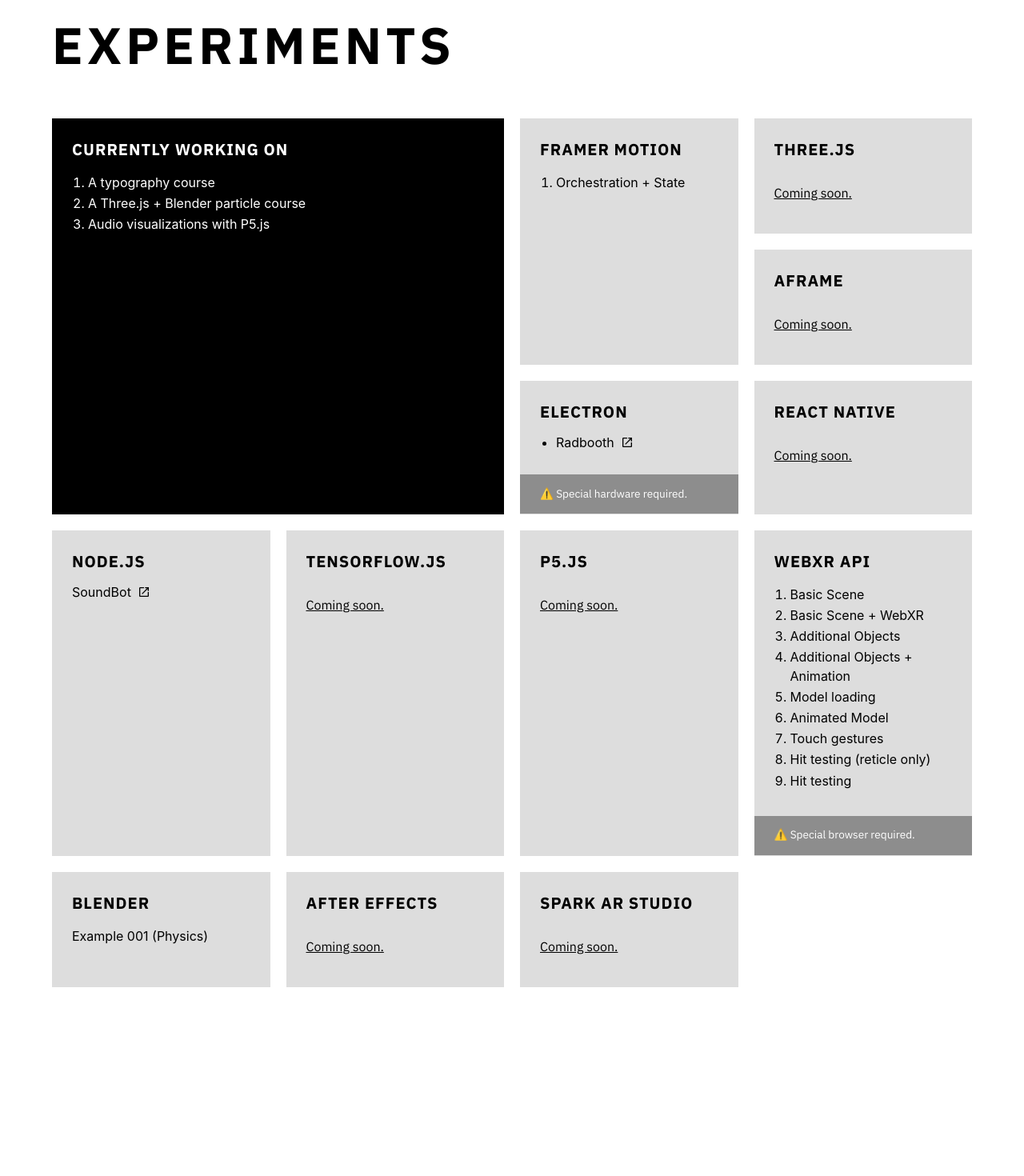
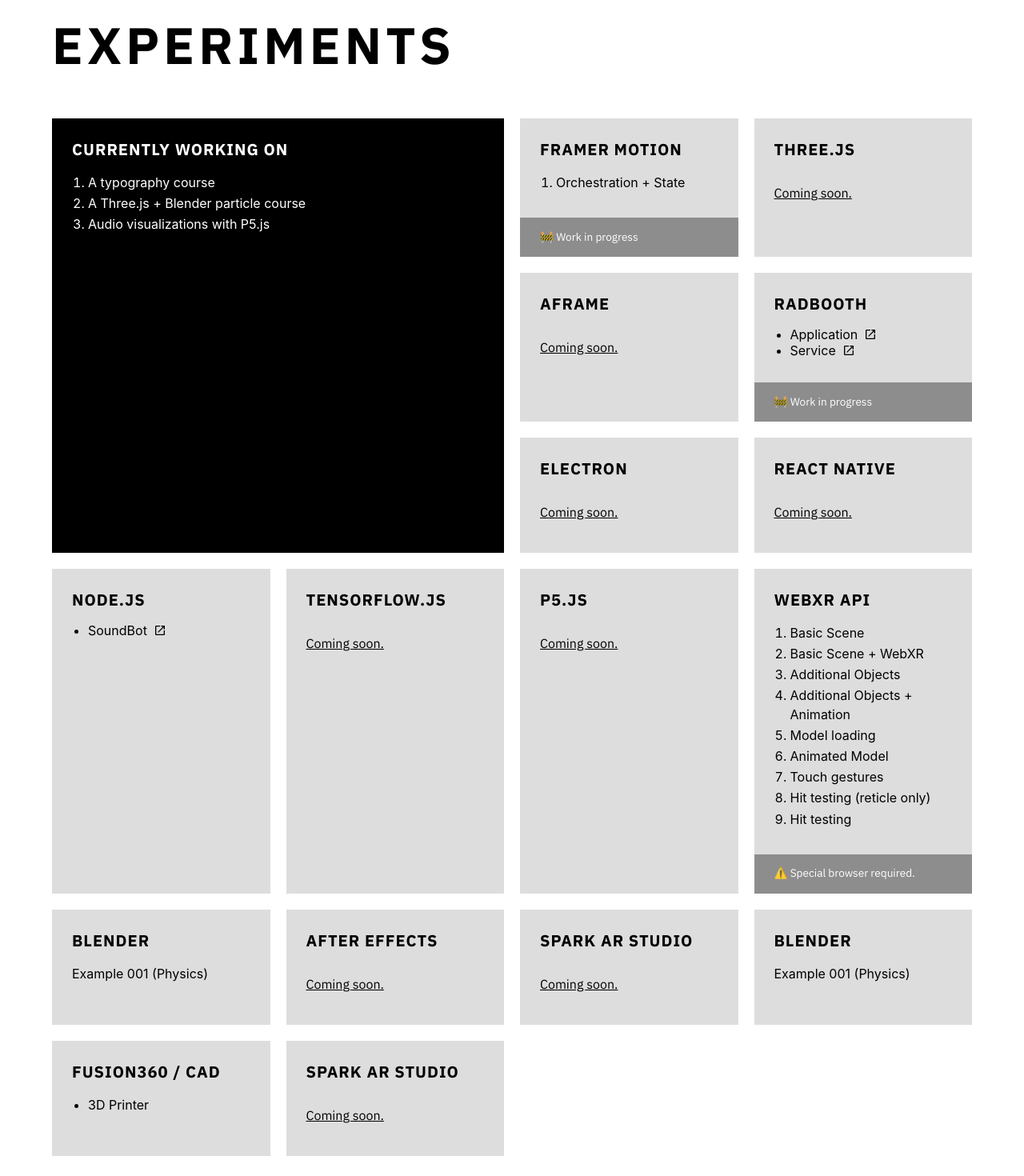
Before and after one commit to Radlad-io/experiments, a Next.js app in the folder site/: page / in a window 1280 px wide. Shown: the part 61-1531 px from the top of the page at 80% size. Before the commit the page ends 1320 px from the top, so only its background shows below. Built offline with nearby package versions, Linux system fonts and the light colour scheme.

Commit message:
Added fusion / cad

```diff
--- a/site/src/components/elements/Header/Header.module.scss
+++ b/site/src/components/elements/Header/Header.module.scss
@@ -39,7 +39,6 @@
 .info {
   font-size: 2rem;
   display: block;
-  padding: 10px;
   cursor: pointer;
 }
 
--- a/site/src/pages/Home.module.scss
+++ b/site/src/pages/Home.module.scss
@@ -75,7 +75,7 @@
 }
 
 .disclaimer {
-  margin: 20px -25px -24px;
+  margin: 20px -25px -25px;
   background-color: var(--gray-700);
   padding: 0 15px;
   p {
@@ -112,6 +112,6 @@
     }
   }
 }
-#framerMotion {
-  grid-row: span 2;
-}
+// #framerMotion {
+//   grid-row: span 2;
+// }
--- a/site/src/pages/index.jsx
+++ b/site/src/pages/index.jsx
@@ -117,6 +117,9 @@
                     </Link>
                   </li>
                 </ol>
+                <div className={styles.disclaimer}>
+                  <p>🚧 Work in progress</p>
+                </div>
               </motion.article>
               <motion.article
                 variants={articles}
@@ -139,12 +142,15 @@
                 className={styles.block}
                 id={styles.electron}
               >
-                <h2>Electron</h2>
-                <Link href="https://github.com/Radlad-io/RadBooth-App" passHref>
+                <h2>RadBooth</h2>
                 <ul>
                   <li>
+                    <Link
+                      href="https://github.com/Radlad-io/RadBooth-App"
+                      passHref
+                    >
                       <div>
-                        Radbooth
+                        Application
                         <svg
                           xmlns="http://www.w3.org/2000/svg"
                           height="16px"
@@ -156,12 +162,40 @@
                           <path d="M19 19H5V5h7V3H5c-1.11 0-2 .9-2 2v14c0 1.1.89 2 2 2h14c1.1 0 2-.9 2-2v-7h-2v7zM14 3v2h3.59l-9.83 9.83 1.41 1.41L19 6.41V10h2V3h-7z" />
                         </svg>
                       </div>
+                    </Link>
+                  </li>
+                  <li>
+                    <Link
+                      href="https://github.com/Radlad-io/radbooth-service"
+                      passHref
+                    >
+                      <div>
+                        Service
+                        <svg
+                          xmlns="http://www.w3.org/2000/svg"
+                          height="16px"
+                          viewBox="0 0 24 24"
+                          width="16px"
+                          fill="#000"
+                        >
+                          <path d="M0 0h24v24H0V0z" fill="none" />
+                          <path d="M19 19H5V5h7V3H5c-1.11 0-2 .9-2 2v14c0 1.1.89 2 2 2h14c1.1 0 2-.9 2-2v-7h-2v7zM14 3v2h3.59l-9.83 9.83 1.41 1.41L19 6.41V10h2V3h-7z" />
+                        </svg>
+                      </div>
+                    </Link>
                   </li>
                 </ul>
-                </Link>
                 <div className={styles.disclaimer}>
-                  <p>⚠️ Special hardware required.</p>
+                  <p>🚧 Work in progress</p>
                 </div>
+              </motion.article>
+              <motion.article
+                variants={articles}
+                className={styles.block}
+                id={styles.electron}
+              >
+                <h2>Electron</h2>
+                <p>Coming soon.</p>
               </motion.article>
               <motion.article
                 variants={articles}
@@ -177,6 +211,8 @@
                 id={styles.nodejs}
               >
                 <h2>Node.JS</h2>
+                <ul>
+                  <li>
                     <Link href="https://github.com/Radlad-io/Soundbot" passHref>
                       <div>
                         SoundBot
@@ -192,6 +228,8 @@
                         </svg>
                       </div>
                     </Link>
+                  </li>
+                </ul>
               </motion.article>
               <motion.article
                 variants={articles}
@@ -293,6 +331,38 @@
                 <h2>Spark AR Studio</h2>
                 <p>Coming soon.</p>
               </motion.article>
+              <motion.article
+                variants={articles}
+                className={styles.block}
+                id={styles.nodejs}
+              >
+                <h2>Blender</h2>
+                <Link href="/blender/001" passHref>
+                  Example 001 (Physics)
+                </Link>
+              </motion.article>
+              <motion.article
+                variants={articles}
+                className={styles.block}
+                id={styles.fusion360}
+              >
+                <h2>Fusion360 / CAD</h2>
+                <ul>
+                  <li>
+                    <Link href="/cad/3d-printer" passHref>
+                      3D Printer
+                    </Link>
+                  </li>
+                </ul>
+              </motion.article>
+              <motion.article
+                variants={articles}
+                className={styles.block}
+                id={styles.sparARStudio}
+              >
+                <h2>Spark AR Studio</h2>
+                <p>Coming soon.</p>
+              </motion.article>
             </div>
           </main>
         </Container>
```
Also changed, not shown: site/src/pages/cad/3d-printer/index.js (added, +16 -0 lines), site/src/pages/cad/3d-printer/index.module.scss (added, +10 -0 lines). Lines whose indentation alone changed are shown as unchanged.
